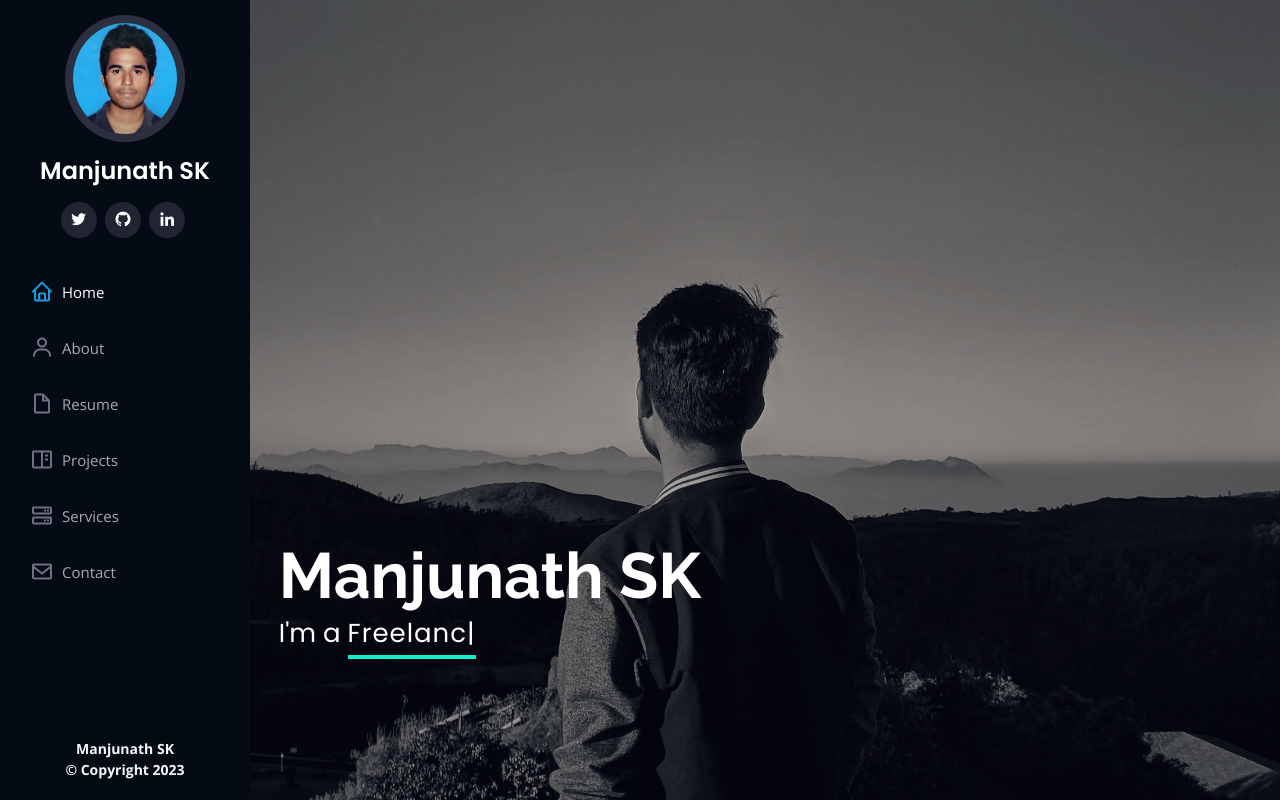
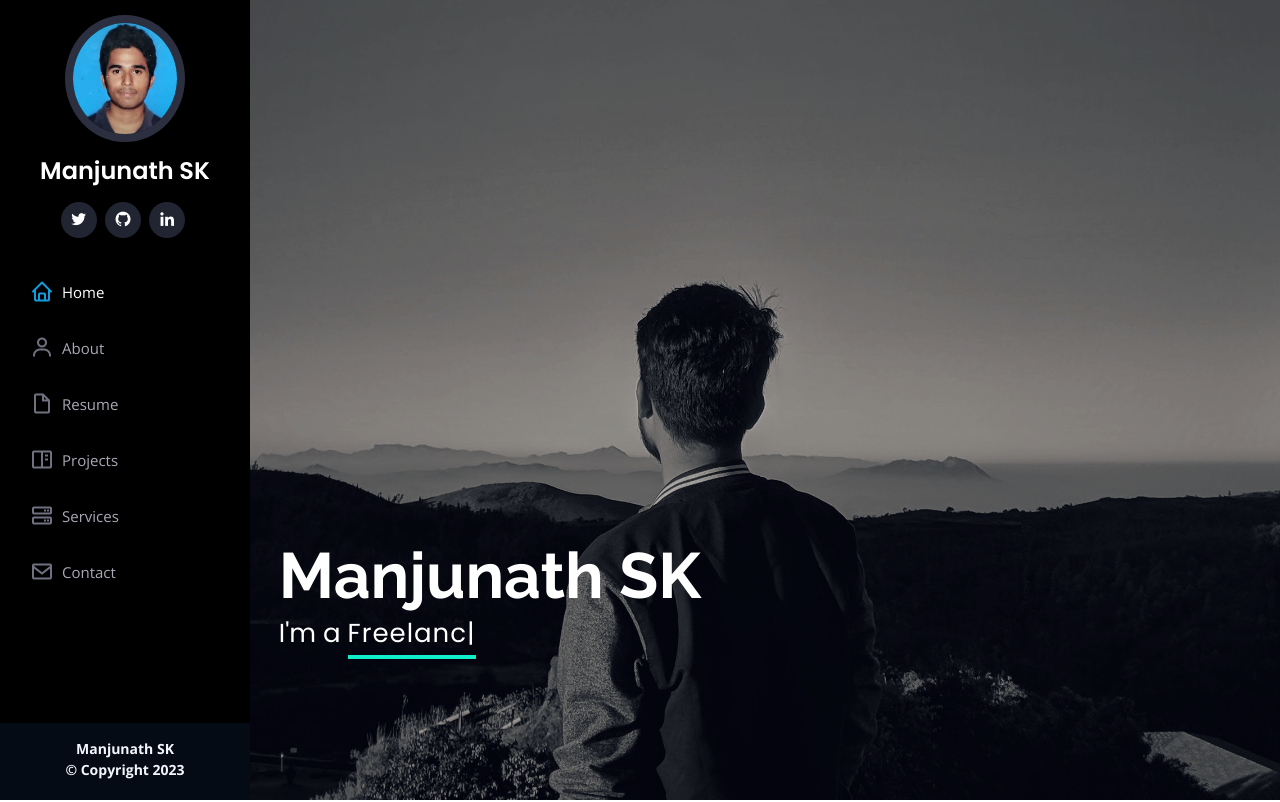
Before and after one commit to SK1793/SK1793.github.io, a plain HTML site: page portfolio/index.html in a window 1280 px wide. Shown: the top 802 px of the page. Drawn offline with nearby package versions, Linux system fonts and the light colour scheme.

Commit message:
Update style.css

```diff
--- a/portfolio/assets/css/style.css
+++ b/portfolio/assets/css/style.css
@@ -60,7 +60,7 @@ h1, h2, h3, h4, h5, h6 {
   z-index: 9997;
   transition: all 0.5s;
   padding: 0 15px;
-  background: #040b14;
+  background-color:black;
   overflow-y: auto;
 }
 #header .profile img {
```
